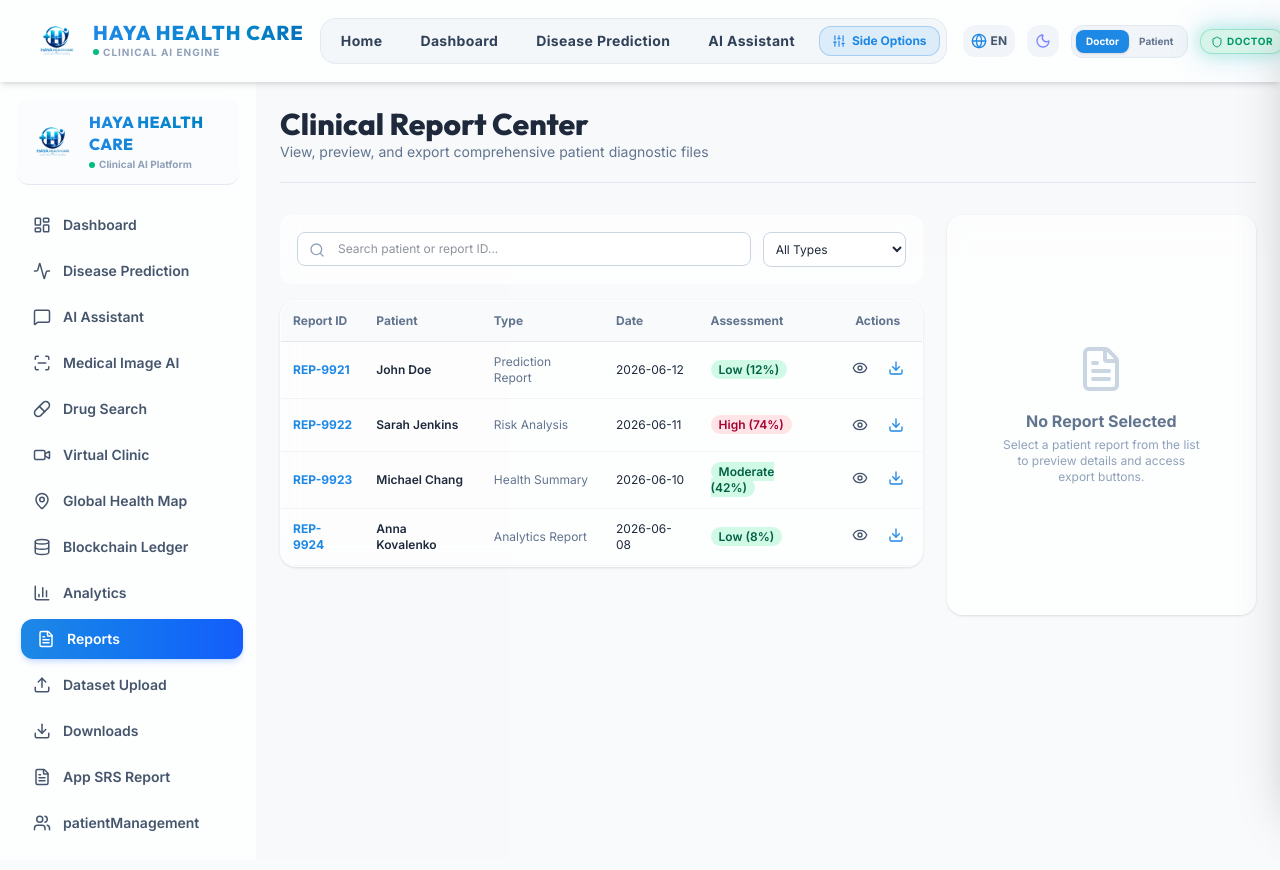
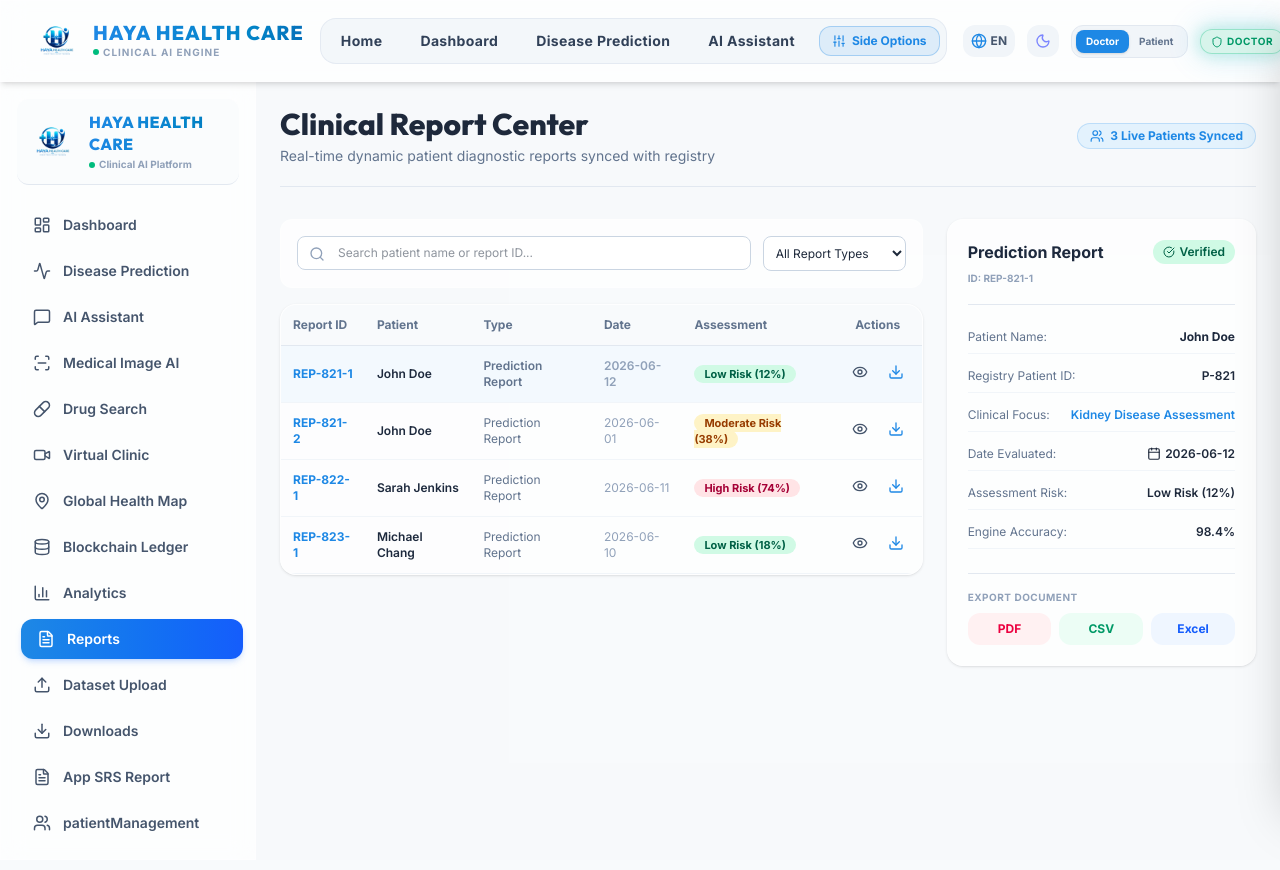
Before and after one commit to shivanaddicter/haya-healthcare, a React (Vite) app: page /reports in a window 1280 px wide. Shown: the top 870 px of the page. Built offline with nearby package versions, Linux system fonts and the light colour scheme.

Commit message:
Connect Reports page to live SystemContext patients registry and auto-sync predictions

```diff
--- a/src/pages/DiseasePrediction.jsx
+++ b/src/pages/DiseasePrediction.jsx
@@ -1,4 +1,5 @@
 import React, { useState } from 'react';
+import { useSystem } from '../context/SystemContext';
 import {
   Heart,
   Activity,
@@ -13,7 +14,8 @@ import {
   FileCheck2,
   RefreshCcw,
   UploadCloud,
-  Download
+  Download,
+  UserCheck
 } from 'lucide-react';
 import { scanLabReport } from '../utils/aiScanner';
 import AnatomyViewer from '../components/AnatomyViewer';
@@ -21,6 +23,8 @@ import DoctorSignature from '../components/DoctorSignature';
 import { downloadPDFFromElement } from '../utils/exportUtils';
 
 export default function DiseasePrediction() {
+  const { patients, updatePatient } = useSystem();
+  const [selectedPatientId, setSelectedPatientId] = useState(patients[0]?.id || '');
   const [activeTab, setActiveTab] = useState('kidney');
   const [predictions, setPredictions] = useState(null);
   const [loading, setLoading] = useState(false);
@@ -213,6 +217,22 @@ export default function DiseasePrediction() {
     setPredictions(result);
     setLoading(false);
 
+    // Sync prediction into SystemContext patient history
+    if (selectedPatientId) {
+      const targetPatient = patients.find(p => p.id === selectedPatientId);
+      if (targetPatient) {
+        const diseaseLabel = activeTab.charAt(0).toUpperCase() + activeTab.slice(1) + " Assessment";
+        const newPred = {
+          disease: diseaseLabel,
+          date: new Date().toISOString().split('T')[0],
+          risk: `${riskScore}%`,
+          status: status
+        };
+        const updatedList = [newPred, ...(targetPatient.predictions || [])];
+        updatePatient(targetPatient.id, { predictions: updatedList });
+      }
+    }
+
     // Voice output of result
     const vocalResult = `Analysis complete. The model predicts ${status} with a risk score of ${riskScore} percent and a confidence rate of ${confidence} percent.`;
     speakText(vocalResult);
@@ -244,11 +264,28 @@ export default function DiseasePrediction() {
           <h1 className="font-display font-extrabold text-3xl">AI Disease Prediction Module</h1>
           <p className="text-sm text-slate-500">Provide clinical parameters below to invoke neural models</p>
         </div>
-        <div className="flex items-center gap-2">
+        <div className="flex flex-wrap items-center gap-3">
+          {/* Patient Selector */}
+          {patients.length > 0 && (
+            <div className="flex items-center gap-2 bg-white dark:bg-slate-800 border border-slate-200 dark:border-slate-700 px-3 py-2 rounded-xl shadow-sm">
+              <UserCheck className="h-4 w-4 text-medical-primary" />
+              <span className="text-xs font-bold text-slate-500">Patient:</span>
+              <select
+                value={selectedPatientId}
+                onChange={(e) => setSelectedPatientId(e.target.value)}
+                className="bg-transparent text-xs font-extrabold text-slate-800 dark:text-slate-200 focus:outline-none cursor-pointer"
+              >
+                {patients.map(p => (
+                  <option key={p.id} value={p.id} className="dark:bg-slate-800">{p.name} ({p.id})</option>
+                ))}
+              </select>
+            </div>
+          )}
+
           {/* Voice Switcher */}
           <button
             onClick={() => setVoiceEnabled(!voiceEnabled)}
-            className={`p-2 rounded-lg border flex items-center gap-1.5 text-xs font-semibold ${voiceEnabled ? 'bg-medical-light border-medical-primary text-medical-secondary dark:bg-slate-800' : 'bg-slate-100 border-slate-300 dark:bg-slate-800'}`}
+            className={`p-2 rounded-xl border flex items-center gap-1.5 text-xs font-semibold ${voiceEnabled ? 'bg-medical-light border-medical-primary text-medical-secondary dark:bg-slate-800' : 'bg-slate-100 border-slate-300 dark:bg-slate-800'}`}
           >
             {voiceEnabled ? <Volume2 className="h-4 w-4" /> : <VolumeX className="h-4 w-4" />}
             Voice Output: {voiceEnabled ? 'ON' : 'OFF'}
--- a/src/pages/Reports.jsx
+++ b/src/pages/Reports.jsx
@@ -1,4 +1,5 @@
 import React, { useState } from 'react';
+import { useSystem } from '../context/SystemContext';
 import {
   FileText,
   Download,
@@ -8,25 +9,67 @@ import {
   AlertCircle,
   Eye,
   Calendar,
-  Printer
+  Printer,
+  Users
 } from 'lucide-react';
 import { downloadCSV, downloadExcel, downloadPDFFromElement } from '../utils/exportUtils';
 import DoctorSignature from '../components/DoctorSignature';
 
 export default function Reports() {
+  const { patients } = useSystem();
   const [searchQuery, setSearchQuery] = useState('');
   const [reportType, setReportType] = useState('all');
   const [selectedReport, setSelectedReport] = useState(null);
 
-  const mockReports = [
-    { id: "REP-9921", patient: "John Doe", type: "Prediction Report", disease: "Kidney Disease Assessment", date: "2026-06-12", risk: "Low (12%)", status: "Completed", accuracy: "98.2%" },
-    { id: "REP-9922", patient: "Sarah Jenkins", type: "Risk Analysis", disease: "Heart Disease Risk Profile", date: "2026-06-11", risk: "High (74%)", status: "Completed", accuracy: "98.9%" },
-    { id: "REP-9923", patient: "Michael Chang", type: "Health Summary", disease: "Full Metabolic Screening", date: "2026-06-10", risk: "Moderate (42%)", status: "Completed", accuracy: "97.8%" },
-    { id: "REP-9924", patient: "Anna Kovalenko", type: "Analytics Report", disease: "Hepatic Parameters Profile", date: "2026-06-08", risk: "Low (8%)", status: "Completed", accuracy: "97.2%" }
-  ];
+  // Dynamically compile reports from SystemContext live patients array
+  const allReports = patients.flatMap((p) => {
+    if (p.predictions && p.predictions.length > 0) {
+      return p.predictions.map((pred, idx) => ({
+        id: `REP-${p.id.replace('P-', '')}-${idx + 1}`,
+        patient: p.name,
+        patientId: p.id,
+        age: p.age,
+        gender: p.gender,
+        phone: p.phone || 'N/A',
+        email: p.email || 'N/A',
+        type: "Prediction Report",
+        disease: `${pred.disease} Assessment`,
+        date: pred.date || new Date().toISOString().split('T')[0],
+        risk: `${pred.status} (${pred.risk})`,
+        status: "Completed",
+        accuracy: "98.4%",
+        notes: p.notes
+      }));
+    } else {
+      return [{
+        id: `REP-${p.id.replace('P-', '')}-0`,
+        patient: p.name,
+        patientId: p.id,
+        age: p.age,
+        gender: p.gender,
+        phone: p.phone || 'N/A',
+        email: p.email || 'N/A',
+        type: "Health Summary",
+        disease: "General Baseline Diagnostic Profile",
+        date: new Date().toISOString().split('T')[0],
+        risk: "Low / Baseline",
+        status: "Registered",
+        accuracy: "98.4%",
+        notes: p.notes || "No notes recorded yet."
+      }];
+    }
+  });
+
+  const filteredReports = allReports.filter(rep => {
+    const matchesSearch = rep.patient.toLowerCase().includes(searchQuery.toLowerCase()) || rep.id.toLowerCase().includes(searchQuery.toLowerCase());
+    const matchesType = reportType === 'all' || rep.type.toLowerCase().includes(reportType.toLowerCase());
+    return matchesSearch && matchesType;
+  });
+
+  const activeReport = selectedReport || filteredReports[0] || allReports[0] || null;
 
   const handleDownload = (format, reportTarget) => {
-    const reportObj = typeof reportTarget === 'object' ? reportTarget : (mockReports.find(r => r.id === reportTarget) || selectedReport);
+    const reportObj = typeof reportTarget === 'object' ? reportTarget : (allReports.find(r => r.id === reportTarget) || activeReport);
     if (!reportObj) return;
 
     setSelectedReport(reportObj);
@@ -50,19 +93,19 @@ export default function Reports() {
     }
   };
 
-  const filteredReports = mockReports.filter(rep => {
-    const matchesSearch = rep.patient.toLowerCase().includes(searchQuery.toLowerCase()) || rep.id.toLowerCase().includes(searchQuery.toLowerCase());
-    const matchesType = reportType === 'all' || rep.type.toLowerCase().includes(reportType.toLowerCase());
-    return matchesSearch && matchesType;
-  });
-
   return (
-    <div className="space-y-8 p-6">
+    <div className="space-y-8 p-6 animate-slide-up">
       {/* Title */}
       <div className="flex flex-col md:flex-row justify-between items-start md:items-center gap-4 border-b border-slate-200 dark:border-slate-800 pb-5">
         <div>
           <h1 className="font-display font-extrabold text-3xl">Clinical Report Center</h1>
-          <p className="text-sm text-slate-500">View, preview, and export comprehensive patient diagnostic files</p>
+          <p className="text-sm text-slate-500 mt-1">Real-time dynamic patient diagnostic reports synced with registry</p>
+        </div>
+        <div className="flex items-center gap-2">
+          <span className="text-xs font-bold px-3 py-1 bg-medical-light text-medical-primary rounded-full border border-medical-primary/20 flex items-center gap-1.5">
+            <Users className="h-3.5 w-3.5" />
+            {patients.length} Live Patients Synced
+          </span>
         </div>
       </div>
 
@@ -76,7 +119,7 @@ export default function Reports() {
                 type="text"
                 value={searchQuery}
                 onChange={(e) => setSearchQuery(e.target.value)}
-                placeholder="Search patient or report ID..."
+                placeholder="Search patient name or report ID..."
                 className="w-full pl-10 pr-3 py-2 border border-slate-300 dark:border-slate-700 rounded-lg text-xs bg-white dark:bg-slate-800 focus:outline-none focus:ring-1 focus:ring-medical-primary"
               />
               <Search className="absolute left-3 top-2.5 h-4 w-4 text-slate-400" />
@@ -86,11 +129,9 @@ export default function Reports() {
               onChange={(e) => setReportType(e.target.value)}
               className="p-2 border border-slate-300 dark:border-slate-700 rounded-lg text-xs bg-white dark:bg-slate-800"
             >
-              <option value="all">All Types</option>
+              <option value="all">All Report Types</option>
               <option value="prediction">Prediction Reports</option>
-              <option value="risk">Risk Analysis</option>
-              <option value="summary">Health Summary</option>
-              <option value="analytics">Analytics Reports</option>
+              <option value="summary">Health Summaries</option>
             </select>
           </div>
 
@@ -108,35 +149,56 @@ export default function Reports() {
                 </tr>
               </thead>
               <tbody>
-                {filteredReports.map((rep) => (
-                  <tr key={rep.id} className="border-b border-slate-100 dark:border-slate-850 hover:bg-slate-50/50 dark:hover:bg-slate-800/30">
+                {filteredReports.length > 0 ? (
+                  filteredReports.map((rep) => (
+                    <tr
+                      key={rep.id}
+                      className={`border-b border-slate-100 dark:border-slate-850 transition-colors ${
+                        activeReport && activeReport.id === rep.id
+                          ? 'bg-medical-light/40 dark:bg-slate-800/60 font-semibold'
+                          : 'hover:bg-slate-50/50 dark:hover:bg-slate-800/30'
+                      }`}
+                    >
                       <td className="p-3 font-bold text-medical-primary">{rep.id}</td>
-                    <td className="p-3 font-semibold">{rep.patient}</td>
+                      <td className="p-3 font-semibold text-slate-800 dark:text-slate-200">{rep.patient}</td>
                       <td className="p-3 text-slate-500">{rep.type}</td>
-                    <td className="p-3 text-slate-455">{rep.date}</td>
+                      <td className="p-3 text-slate-400">{rep.date}</td>
                       <td className="p-3">
-                      <span className={`px-2 py-0.5 rounded-full font-semibold ${rep.risk.includes('High') ? 'bg-rose-100 text-rose-800 dark:bg-rose-950/40 dark:text-rose-400' : 'bg-emerald-100 text-emerald-800 dark:bg-emerald-950/40 dark:text-emerald-400'}`}>
+                        <span className={`px-2.5 py-0.5 rounded-full font-bold text-[11px] ${
+                          rep.risk.includes('High')
+                            ? 'bg-rose-100 text-rose-800 dark:bg-rose-950/40 dark:text-rose-400'
+                            : rep.risk.includes('Moderate')
+                            ? 'bg-amber-100 text-amber-800 dark:bg-amber-950/40 dark:text-amber-400'
+                            : 'bg-emerald-100 text-emerald-800 dark:bg-emerald-950/40 dark:text-emerald-400'
+                        }`}>
                           {rep.risk}
                         </span>
                       </td>
                       <td className="p-3 flex items-center justify-center gap-2">
                         <button
                           onClick={() => setSelectedReport(rep)}
-                        className="p-1.5 hover:bg-slate-100 dark:hover:bg-slate-800 rounded-lg text-slate-600 dark:text-slate-350 cursor-pointer"
+                          className="p-1.5 hover:bg-slate-200 dark:hover:bg-slate-700 rounded-lg text-slate-600 dark:text-slate-300 cursor-pointer transition-colors"
                           title="Quick View"
                         >
                           <Eye className="h-4 w-4" />
                         </button>
                         <button
                           onClick={() => handleDownload('pdf', rep)}
-                        className="p-1.5 hover:bg-slate-100 dark:hover:bg-slate-800 rounded-lg text-medical-primary cursor-pointer"
+                          className="p-1.5 hover:bg-medical-light dark:hover:bg-slate-700 rounded-lg text-medical-primary cursor-pointer transition-colors"
                           title="Download PDF"
                         >
                           <Download className="h-4 w-4" />
                         </button>
                       </td>
                     </tr>
-                ))}
+                  ))
+                ) : (
+                  <tr>
+                    <td colSpan="6" className="p-8 text-center text-slate-400">
+                      No reports found for "{searchQuery}".
+                    </td>
+                  </tr>
+                )}
               </tbody>
             </table>
           </div>
@@ -144,12 +206,12 @@ export default function Reports() {
 
         {/* Report Preview Panel */}
         <div className="glass-panel p-5 rounded-2xl border border-slate-200 dark:border-slate-800 shadow-sm flex flex-col justify-between min-h-[400px]">
-          {selectedReport ? (
+          {activeReport ? (
             <div className="space-y-6">
               <div className="flex justify-between items-start border-b border-slate-200 dark:border-slate-800 pb-4">
                 <div>
-                  <h3 className="font-bold text-md">{selectedReport.type}</h3>
-                  <span className="text-[10px] uppercase font-bold text-slate-400">ID: {selectedReport.id}</span>
+                  <h3 className="font-bold text-md text-slate-800 dark:text-slate-200">{activeReport.type}</h3>
+                  <span className="text-[10px] uppercase font-bold text-slate-400">ID: {activeReport.id}</span>
                 </div>
                 <span className="text-xs font-semibold bg-emerald-100 text-emerald-800 dark:bg-emerald-950 dark:text-emerald-400 py-1 px-2.5 rounded-full flex items-center gap-1">
                   <CheckCircle className="h-3 w-3" />
@@ -159,25 +221,29 @@ export default function Reports() {
 
               {/* Summary Details */}
               <div className="space-y-3.5 text-xs">
-                <div className="flex justify-between">
+                <div className="flex justify-between border-b border-slate-100 dark:border-slate-800/40 pb-2">
                   <span className="text-slate-500">Patient Name:</span>
-                  <span className="font-semibold">{selectedReport.patient}</span>
+                  <span className="font-bold text-slate-800 dark:text-slate-200">{activeReport.patient}</span>
                 </div>
-                <div className="flex justify-between">
+                <div className="flex justify-between border-b border-slate-100 dark:border-slate-800/40 pb-2">
+                  <span className="text-slate-500">Registry Patient ID:</span>
+                  <span className="font-semibold">{activeReport.patientId}</span>
+                </div>
+                <div className="flex justify-between border-b border-slate-100 dark:border-slate-800/40 pb-2">
                   <span className="text-slate-500">Clinical Focus:</span>
-                  <span className="font-semibold">{selectedReport.disease}</span>
+                  <span className="font-semibold text-medical-primary">{activeReport.disease}</span>
                 </div>
-                <div className="flex justify-between">
+                <div className="flex justify-between border-b border-slate-100 dark:border-slate-800/40 pb-2">
                   <span className="text-slate-500">Date Evaluated:</span>
-                  <span className="font-semibold flex items-center gap-1"><Calendar className="h-3.5 w-3.5" /> {selectedReport.date}</span>
+                  <span className="font-semibold flex items-center gap-1"><Calendar className="h-3.5 w-3.5" /> {activeReport.date}</span>
                 </div>
-                <div className="flex justify-between">
+                <div className="flex justify-between border-b border-slate-100 dark:border-slate-800/40 pb-2">
                   <span className="text-slate-500">Assessment Risk:</span>
-                  <span className="font-semibold">{selectedReport.risk}</span>
+                  <span className="font-semibold">{activeReport.risk}</span>
                 </div>
-                <div className="flex justify-between">
+                <div className="flex justify-between border-b border-slate-100 dark:border-slate-800/40 pb-2">
                   <span className="text-slate-500">Engine Accuracy:</span>
-                  <span className="font-semibold">{selectedReport.accuracy}</span>
+                  <span className="font-semibold">{activeReport.accuracy}</span>
                 </div>
               </div>
 
@@ -186,20 +252,20 @@ export default function Reports() {
                 <h4 className="text-[10px] uppercase font-bold text-slate-400 tracking-wider">Export Document</h4>
                 <div className="grid grid-cols-3 gap-2">
                   <button
-                    onClick={() => handleDownload('pdf', selectedReport.id)}
-                    className="py-1.5 px-2 bg-rose-50 text-rose-600 hover:bg-rose-100 dark:bg-rose-950/20 dark:text-rose-455 text-xs font-bold rounded-lg transition-all"
+                    onClick={() => handleDownload('pdf', activeReport.id)}
+                    className="py-2 px-2 bg-rose-50 text-rose-600 hover:bg-rose-100 dark:bg-rose-950/30 dark:text-rose-400 text-xs font-bold rounded-xl transition-all cursor-pointer text-center"
                   >
                     PDF
                   </button>
                   <button
-                    onClick={() => handleDownload('csv', selectedReport.id)}
-                    className="py-1.5 px-2 bg-emerald-50 text-emerald-600 hover:bg-emerald-100 dark:bg-emerald-950/20 dark:text-emerald-455 text-xs font-bold rounded-lg transition-all"
+                    onClick={() => handleDownload('csv', activeReport.id)}
+                    className="py-2 px-2 bg-emerald-50 text-emerald-600 hover:bg-emerald-100 dark:bg-emerald-950/30 dark:text-emerald-400 text-xs font-bold rounded-xl transition-all cursor-pointer text-center"
                   >
                     CSV
                   </button>
                   <button
-                    onClick={() => handleDownload('xlsx', selectedReport.id)}
-                    className="py-1.5 px-2 bg-blue-50 text-blue-600 hover:bg-blue-100 dark:bg-blue-950/20 dark:text-blue-455 text-xs font-bold rounded-lg transition-all"
+                    onClick={() => handleDownload('xlsx', activeReport.id)}
+                    className="py-2 px-2 bg-blue-50 text-blue-600 hover:bg-blue-100 dark:bg-blue-950/30 dark:text-blue-400 text-xs font-bold rounded-xl transition-all cursor-pointer text-center"
                   >
                     Excel
                   </button>
@@ -219,7 +285,7 @@ export default function Reports() {
       </div>
 
       {/* Offscreen Single-Page PDF Template */}
-      {selectedReport && (
+      {activeReport && (
         <div style={{ position: 'fixed', left: '-9999px', top: '0', zIndex: -9999 }}>
           <div id="pdf-report-template" style={{ width: '780px', height: '1000px', padding: '30px', boxSizing: 'border-box', overflow: 'hidden', backgroundColor: '#ffffff', color: '#0f172a', fontFamily: 'sans-serif' }}>
           <div style={{ display: 'flex', alignItems: 'center', borderBottom: '3px solid #0ea5e9', paddingBottom: '16px', marginBottom: '20px' }}>
@@ -231,23 +297,24 @@ export default function Reports() {
           </div>
 
           <h2 style={{ fontSize: '18px', marginBottom: '16px', fontWeight: '800', textTransform: 'uppercase', letterSpacing: '1px', color: '#1e293b', borderLeft: '4px solid #0ea5e9', paddingLeft: '12px' }}>
-            Official {selectedReport.type}
+            Official {activeReport.type}
           </h2>
 
           <div style={{ marginBottom: '20px', padding: '16px', backgroundColor: '#f8fafc', borderRadius: '8px', border: '1px solid #e2e8f0' }}>
             <h3 style={{ fontSize: '13px', margin: '0 0 8px 0', color: '#475569', fontWeight: '800', textTransform: 'uppercase' }}>Patient Information</h3>
-            <p style={{ margin: '4px 0', fontSize: '13px' }}><strong>Patient Name:</strong> {selectedReport.patient}</p>
-            <p style={{ margin: '4px 0', fontSize: '13px' }}><strong>Report ID:</strong> {selectedReport.id}</p>
-            <p style={{ margin: '4px 0', fontSize: '13px' }}><strong>Assessment Date:</strong> {selectedReport.date}</p>
+            <p style={{ margin: '4px 0', fontSize: '13px' }}><strong>Patient Name:</strong> {activeReport.patient}</p>
+            <p style={{ margin: '4px 0', fontSize: '13px' }}><strong>Patient ID:</strong> {activeReport.patientId}</p>
+            <p style={{ margin: '4px 0', fontSize: '13px' }}><strong>Report ID:</strong> {activeReport.id}</p>
+            <p style={{ margin: '4px 0', fontSize: '13px' }}><strong>Assessment Date:</strong> {activeReport.date}</p>
           </div>
 
           <div style={{ marginBottom: '20px', padding: '16px', borderLeft: '4px solid #0ea5e9', backgroundColor: '#f0f9ff', borderRadius: '8px' }}>
             <h3 style={{ fontSize: '13px', margin: '0 0 8px 0', color: '#0284c7', fontWeight: '800', textTransform: 'uppercase' }}>Clinical Assessment Details</h3>
-            <p style={{ margin: '6px 0', fontSize: '14px' }}><strong>Clinical Focus Area:</strong> {selectedReport.disease}</p>
+            <p style={{ margin: '6px 0', fontSize: '14px' }}><strong>Clinical Focus Area:</strong> {activeReport.disease}</p>
             <p style={{ margin: '6px 0', fontSize: '14px' }}>
-              <strong>Calculated Risk Level:</strong> <span style={{ color: selectedReport.risk.includes('High') ? '#e11d48' : '#059669', fontWeight: 'bold' }}>{selectedReport.risk}</span>
+              <strong>Calculated Risk Level:</strong> <span style={{ color: activeReport.risk.includes('High') ? '#e11d48' : '#059669', fontWeight: 'bold' }}>{activeReport.risk}</span>
             </p>
-            <p style={{ margin: '6px 0', fontSize: '13px', color: '#475569' }}><strong>Neural Model Accuracy:</strong> {selectedReport.accuracy}</p>
+            <p style={{ margin: '6px 0', fontSize: '13px', color: '#475569' }}><strong>Neural Model Accuracy:</strong> {activeReport.accuracy}</p>
           </div>
 
           <div style={{ marginTop: '24px' }}>
```
Lines whose indentation alone changed are shown as unchanged.
